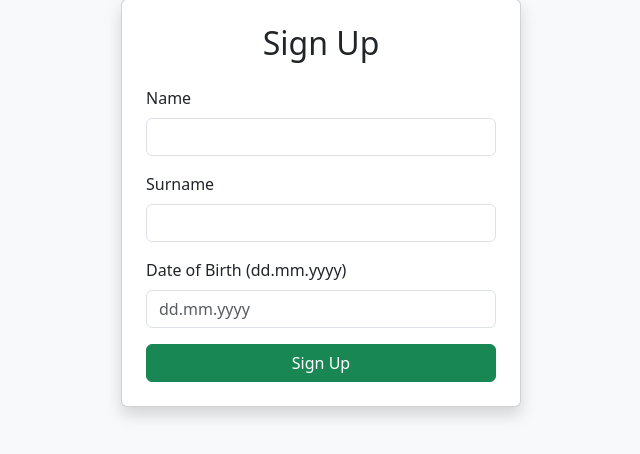
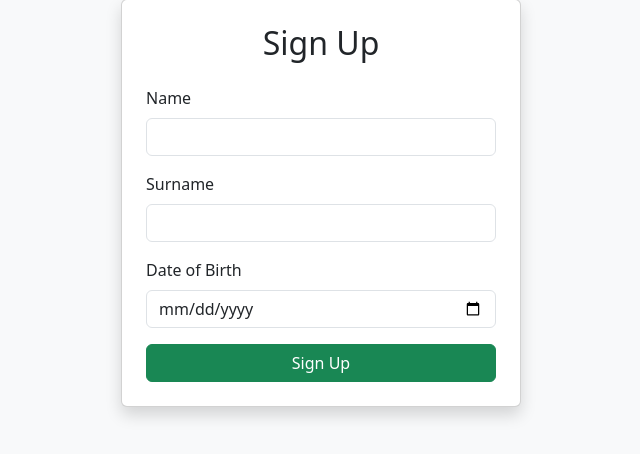
Before and after one commit to EricPaesBarreto/tadanarchy, a Flask app: template app/templates/authorization/sign_up.html in a window 1280 px wide. Shown: the part 197-651 px from the top of the page, without its empty margins (319-959 px from the left). Run offline with Flask 3, Linux system fonts and the light colour scheme; the template is opened without the code that fills it, so the values that code supplies are empty.

Commit message:
DOF change

```diff
--- a/app/templates/authorization/sign_up.html
+++ b/app/templates/authorization/sign_up.html
@@ -20,8 +20,8 @@
           <input type="text" class="form-control" id="surname" name="surname" required>
         </div>
         <div class="mb-3">
-          <label for="dob" class="form-label">Date of Birth (dd.mm.yyyy)</label>
-          <input type="text" class="form-control" id="dob" name="dob" pattern="\d{2}\.\d{2}\.\d{4}" placeholder="dd.mm.yyyy" required inputmode="numeric" oninput="this.value=this.value.replace(/[^\d\.]/g,'')">
+          <label for="dob" class="form-label">Date of Birth</label>
+          <input type="date" class="form-control" id="dob" name="dob" required pattern="\d{2}-\d{2}-\d{4}" placeholder="dd-mm-yyyy" style="text-transform: lowercase;">
         </div>
         <button type="submit" class="btn btn-success w-100">Sign Up</button>
       </form>
```
